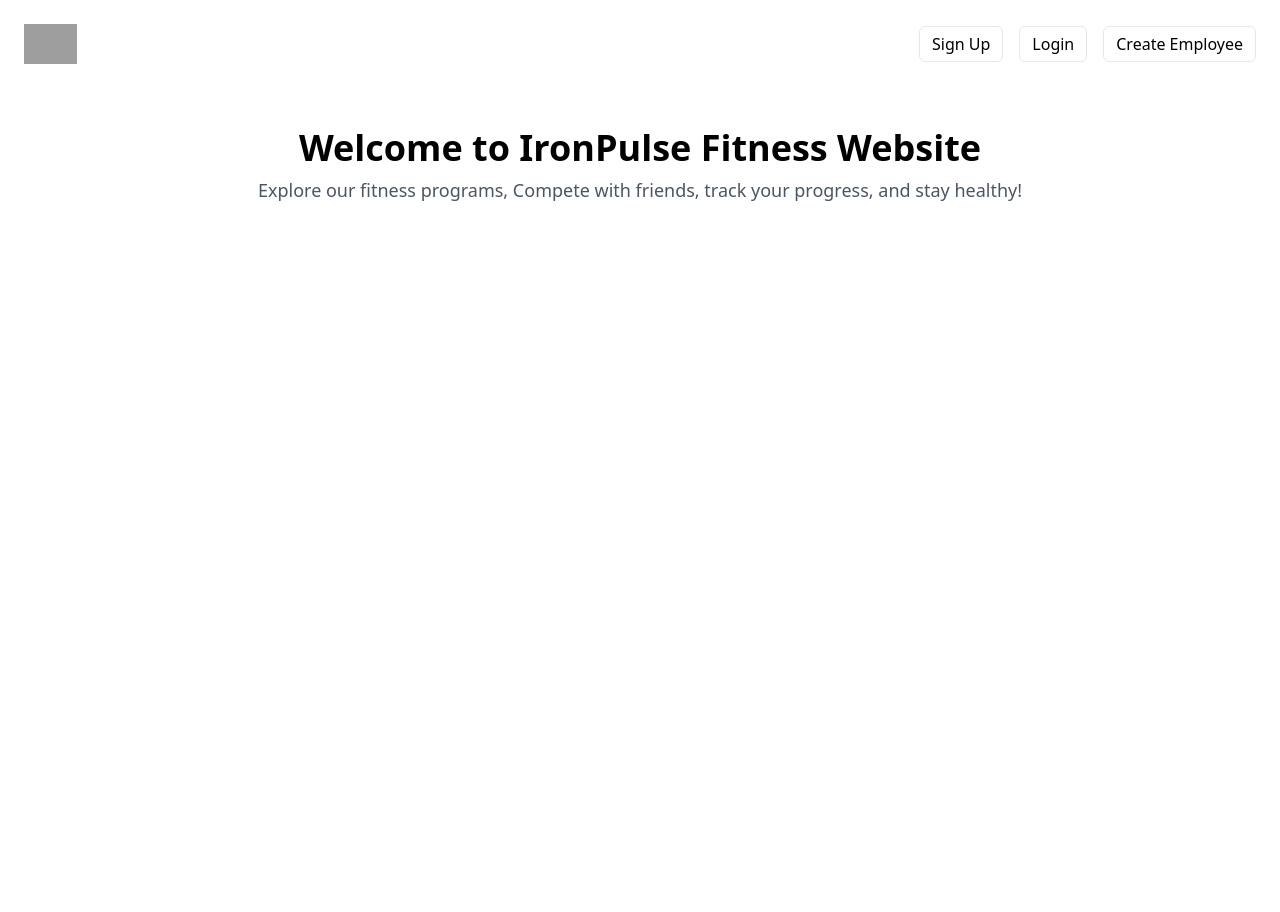
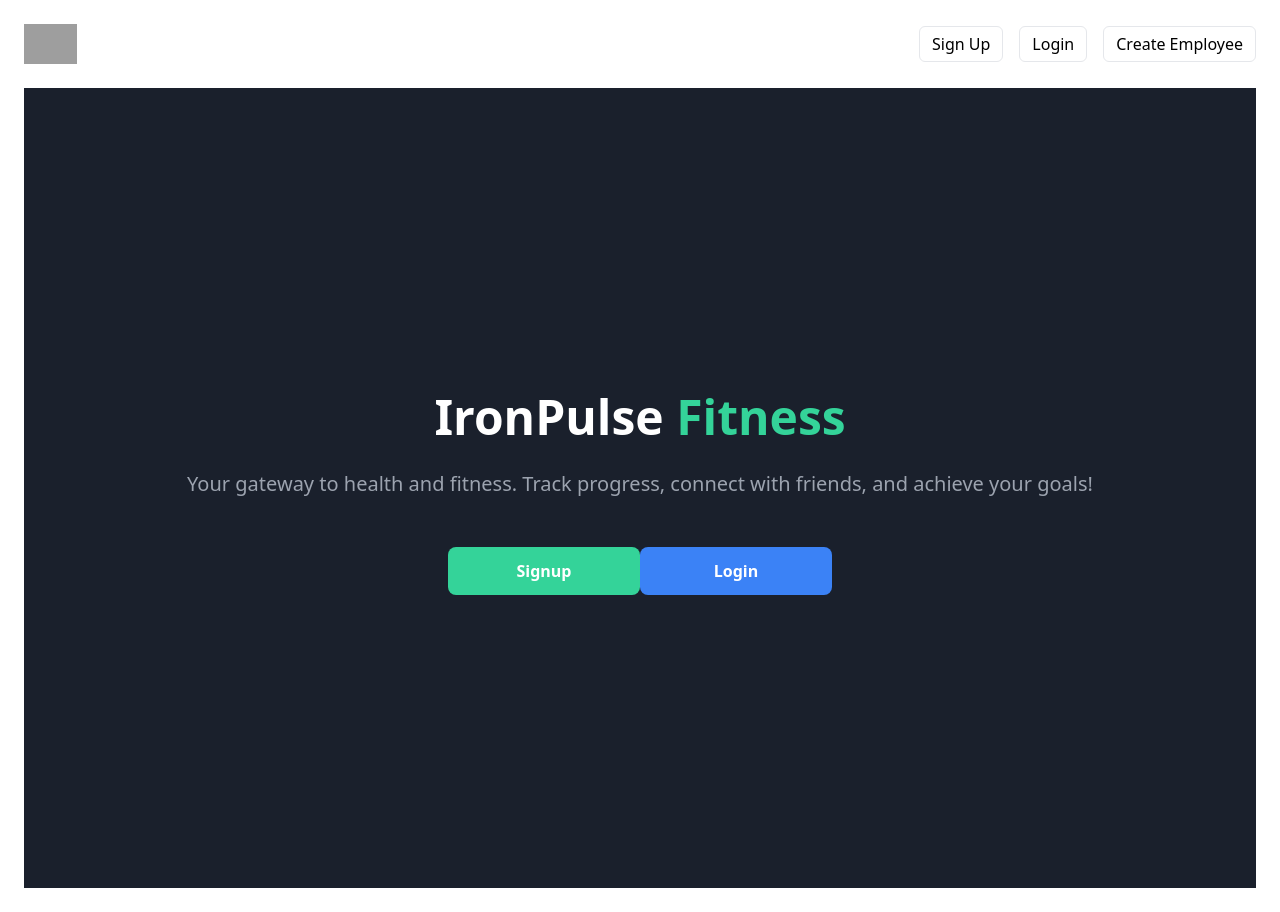
Before and after one commit to jagonza1ez/fitness-website, a React (Vite) app in the folder client/: page / in a window 1280 px wide. Before the commit the page ends 800 px from the top, so only its background shows below. Built offline with nearby package versions, Linux system fonts and the light colour scheme; grey boxes are pictures that could not be loaded.

Commit message:
enchanced website front page design

```diff
--- a/client/src/pages/Home.jsx
+++ b/client/src/pages/Home.jsx
@@ -1,30 +1,76 @@
 /**
  * @file Home.jsx
  * @description Defines the Home page component for the IronPulse Fitness website.
- * Provides users with a welcome message and a brief introduction to the site's features.
+ * Provides users with a welcome message and navigation buttons.
  */
 
-
-// client/src/pages/Home.jsx
 import React from 'react';
-
-/**
- * Home Component
- * Renders the home page with a welcome message and a brief description.
- * Utilizes Tailwind CSS classes for styling and layout.
- *
- * @returns {JSX.Element} The rendered home page component.
- */
+import { useNavigate } from 'react-router-dom';
+import '../styles/Home.css'; // Import the dedicated CSS for the home page
 
 const Home = () => {
+    const navigate = useNavigate();
+
     return (
-        <div className="flex flex-col items-center p-6">
-            <h1 className="text-4xl font-bold text-center mt-4">Welcome to IronPulse Fitness Website</h1>
-            <p className="mt-2 text-center text-lg text-gray-600">
-                Explore our fitness programs, Compete with friends, track your progress, and stay healthy!
+        <div className="home-container">
+            {/* Website Title */}
+            <h1 className="home-title">
+                IronPulse <span>Fitness</span>
+            </h1>
+
+            {/* Description */}
+            <p className="home-description">
+                Your gateway to health and fitness. Track progress, connect with friends, and achieve your goals!
             </p>
+
+            {/* Signup and Login Buttons */}
+            <div>
+                <button
+                    className="home-button signup"
+                    onClick={() => navigate('/signup')}
+                >
+                    Signup
+                </button>
+                <button
+                    className="home-button login"
+                    onClick={() => navigate('/login')}
+                >
+                    Login
+                </button>
+            </div>
         </div>
     );
 };
 
 export default Home;
+
+// /**
+//  * @file Home.jsx
+//  * @description Defines the Home page component for the IronPulse Fitness website.
+//  * Provides users with a welcome message and a brief introduction to the site's features.
+//  */
+
+
+// // client/src/pages/Home.jsx
+// import React from 'react';
+
+// /**
+//  * Home Component
+//  * Renders the home page with a welcome message and a brief description.
+//  * Utilizes Tailwind CSS classes for styling and layout.
+//  *
+//  * @returns {JSX.Element} The rendered home page component.
+//  */
+
+// const Home = () => {
+//     return (
+//         <div className="flex flex-col items-center p-6">
+//             <h1 className="text-4xl font-bold text-center mt-4">Welcome to IronPulse Fitness Website</h1>
+//             <p className="mt-2 text-center text-lg text-gray-600">
+//                 Explore our fitness programs, Compete with friends, track your progress, and stay healthy!
+//             </p>
+//         </div>
+//     );
+// };
+
+// export default Home;
--- /dev/null
+++ b/client/src/styles/Home.css
@@ -0,0 +1,66 @@
+/* Home.css */
+
+/* Set the full-screen background */
+.home-container {
+    background-color: #1a202c; /* Tailwind's gray-900 */
+    color: white;
+    min-height: 100vh; /* Full viewport height */
+    display: flex;
+    flex-direction: column;
+    align-items: center;
+    justify-content: center;
+    padding: 2rem;
+}
+
+/* Style the title */
+.home-title {
+    font-size: 3rem; /* Tailwind's text-5xl */
+    font-weight: 800; /* Tailwind's font-extrabold */
+    text-align: center;
+    margin-bottom: 1rem;
+}
+
+.home-title span {
+    color: #34d399; /* Tailwind's green-400 */
+}
+
+/* Style the description */
+.home-description {
+    font-size: 1.25rem; /* Tailwind's text-lg */
+    color: #9ca3af; /* Tailwind's gray-400 */
+    text-align: center;
+    margin-bottom: 2rem;
+}
+
+/* Style buttons */
+.home-button {
+    width: 12rem;
+    padding: 0.75rem;
+    font-size: 1rem; /* Tailwind's text-lg */
+    font-weight: 600; /* Tailwind's font-semibold */
+    border-radius: 0.5rem; /* Tailwind's rounded-lg */
+    text-align: center;
+    cursor: pointer;
+    transition: transform 0.2s, background-color 0.2s, box-shadow 0.2s;
+}
+
+.home-button.signup {
+    background-color: #34d399; /* Tailwind's green-500 */
+    color: white;
+}
+
+.home-button.signup:hover {
+    background-color: #059669; /* Tailwind's green-600 */
+    transform: scale(1.05);
+}
+
+.home-button.login {
+    background-color: #3b82f6; /* Tailwind's blue-500 */
+    color: white;
+    margin-top: 1rem;
+}
+
+.home-button.login:hover {
+    background-color: #2563eb; /* Tailwind's blue-600 */
+    transform: scale(1.05);
+}
```
